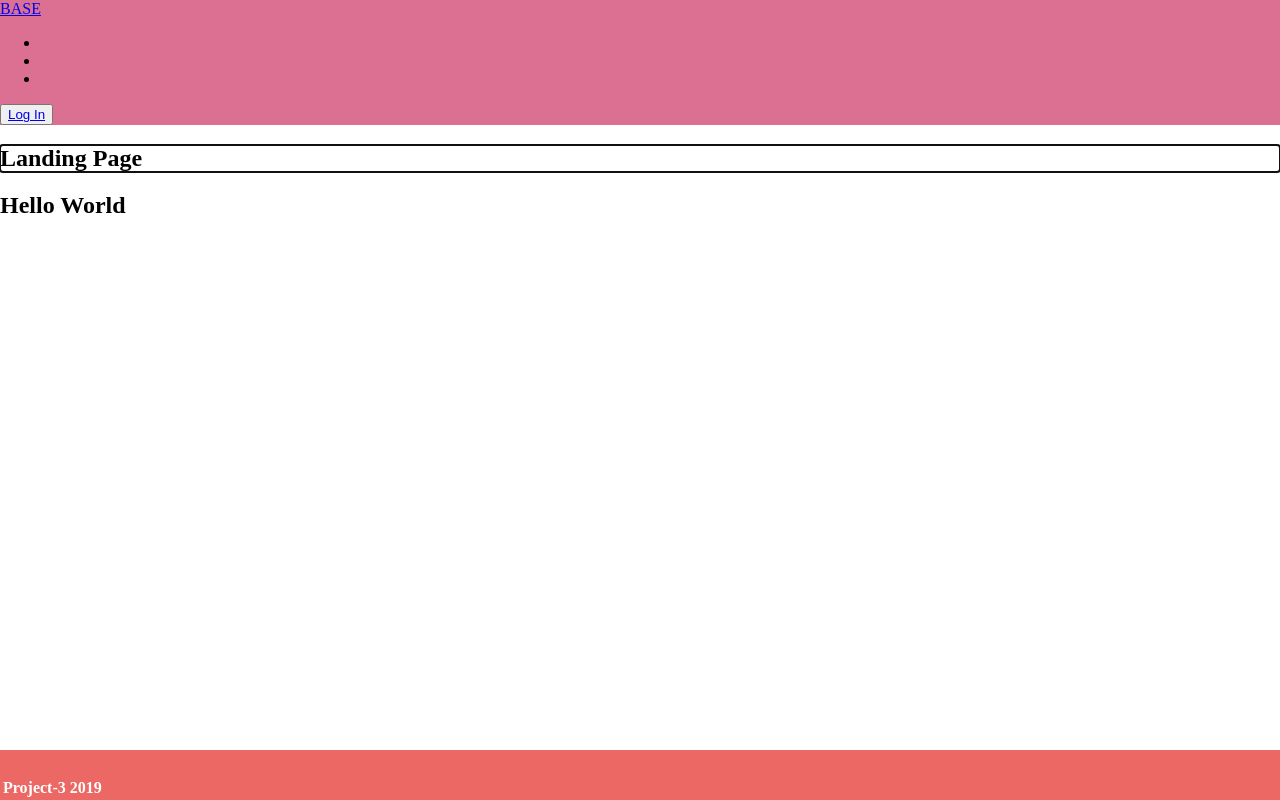
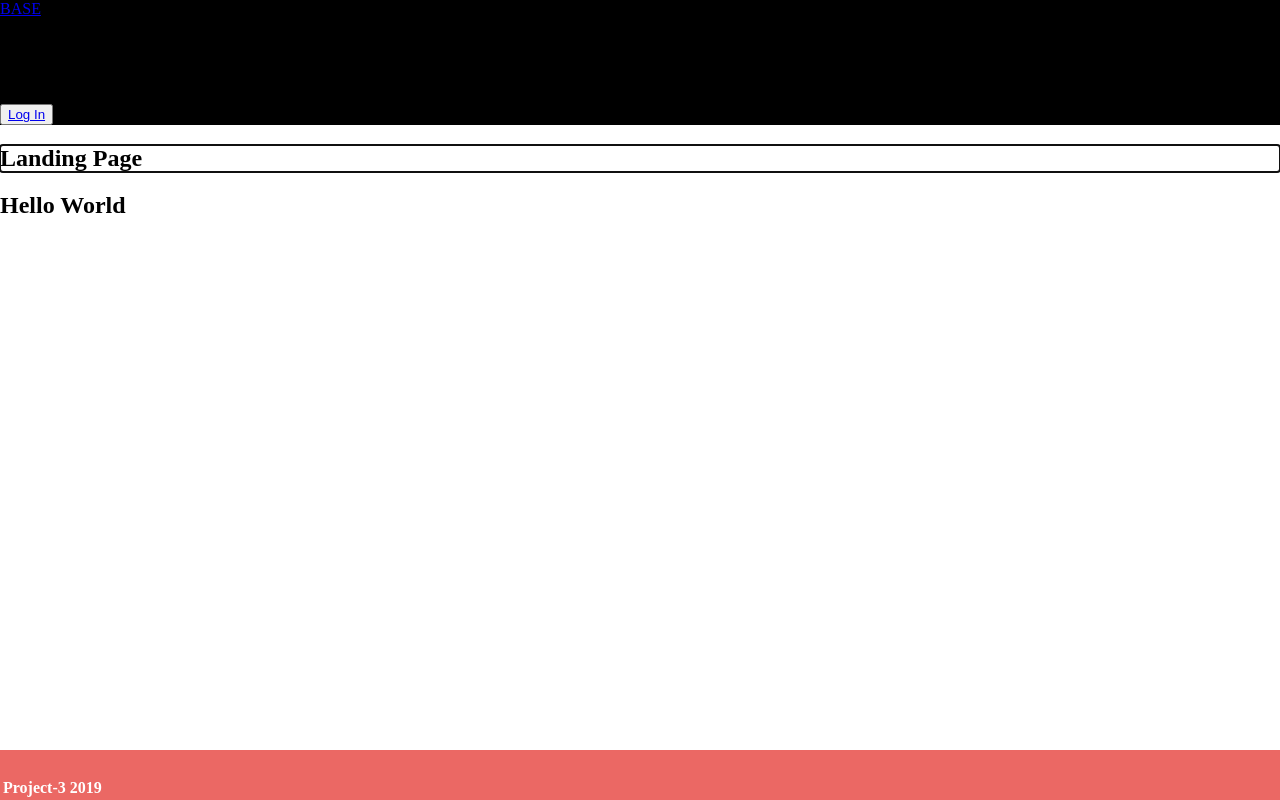
Before and after one commit to JohnCdev/TheGrid, a React (Create React App) app in the folder client/: page / in a window 1280 px wide. Built offline with nearby package versions, Linux system fonts and the light colour scheme; the HTML template or start-up script is replaced by a standard one.

Commit message:
merge issues

```diff
--- a/client/src/components/Nav/Nav.css
+++ b/client/src/components/Nav/Nav.css
@@ -1,3 +1,3 @@
 nav.bg-primary {
-    background-color: palevioletred !important;
+    background-color: #000 !important;
 }
```
